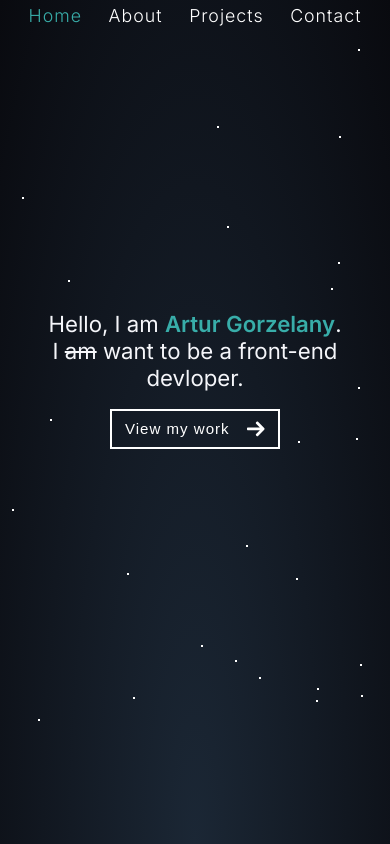
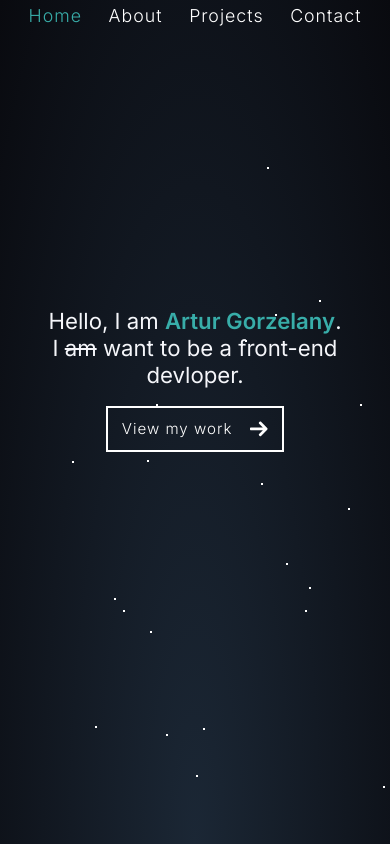
Before and after one commit to Artas47/portfolio, a website built with webpack: page index.html in a window 390 px wide. Shown: the top 844 px of the page. Built offline with nearby package versions, Linux system fonts and the light colour scheme.

Commit message:
typo fix, button points to about section

```diff
--- a/index.html
+++ b/index.html
@@ -40,12 +40,12 @@
           <br />
           I <span class="cross">am</span> want to be a front-end devloper.
           <br />
-          <button class="btn btn--main">
+          <a href="#about" class="btn btn--main">
             <p>View my work</p>
             <svg class="btn--main--icon" viewBox="0 0 32 32">
               <use xlink:href="./src/icons/icons.svg#right-arrow"></use>
             </svg>
-          </button>
+          </a>
         </div>
       </section>
       <section id="about" class="page-section about" data-link="#about-link">
@@ -144,7 +144,7 @@
                 </div>
               </div>
               <div class="about__skill-bar">
-                <div class="about__skill-bar--skill-name">JAVASCIRPT</div>
+                <div class="about__skill-bar--skill-name">JAVASCRIPT</div>
                 <div
                   class="about__skill-bar--skill-percentage about__skill-bar--skill-percentage--js"
                 >
--- a/src/scss/components/_button.scss
+++ b/src/scss/components/_button.scss
@@ -6,18 +6,19 @@
   color: #fff;
   font-size: 2rem;
   background-color: transparent;
-
+  outline: none;
+  text-decoration: none;
   &--main {
+    padding: 1.3rem 1.5rem;
+    width: 25rem;
     display: flex;
     align-items: center;
+    justify-content: space-evenly;
     margin: 2rem auto;
     transition: all 0.2s;
     @media only screen and (max-width: 31.25em) {
-      padding: 1.3rem 2rem;
       font-size: 1.7rem;
-    }
-    @media only screen and (max-width: 25em) {
-      padding: 1rem 1.5rem;
+      width: 20rem;
     }
     & > p {
       font-weight: 300;
```
Also changed, not shown: dist/css/styles.css.
